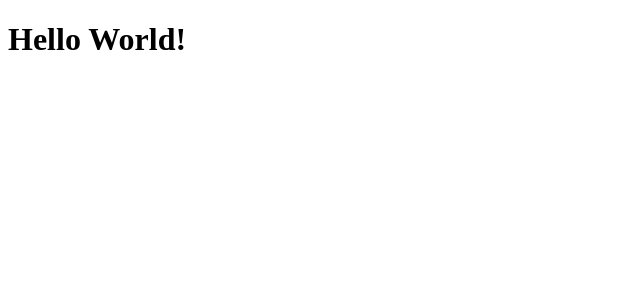
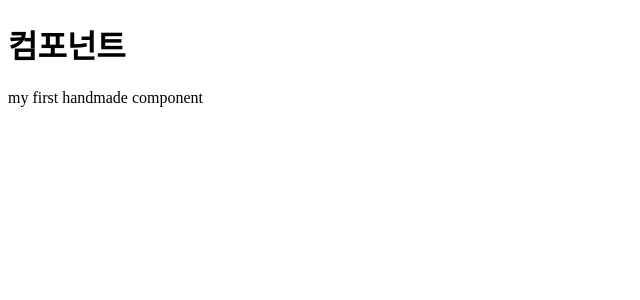
Before and after one commit to haero77/FE-vue-practice, a Vue app in the folder sucoding-excercise/ch05-components/: page / in a window 1280 px wide. Shown: the top 300 px of the page, without its empty margins (0-640 px from the left). Built offline with nearby package versions, Linux system fonts and the light colour scheme.

Commit message:
[수코딩](ch05 컴포넌트) 컴포넌트 전역 등록하기

```diff
--- a/sucoding-excercise/ch05-components/src/App.vue
+++ b/sucoding-excercise/ch05-components/src/App.vue
@@ -1,7 +1,11 @@
 <template>
-  <h1>Hello World!</h1>
+  <FirstChild />
 </template>
 
 <script>
 export default {}
 </script>
+
+<style>
+
+</style>
--- /dev/null
+++ b/sucoding-excercise/ch05-components/src/components/FirstChild.vue
@@ -0,0 +1,15 @@
+<template>
+<h1>컴포넌트</h1>
+  <p>my first handmade component</p>
+</template>
+
+
+<script>
+export default {
+  name: "FirstChild"
+}
+</script>
+
+<style scoped>
+
+</style>
--- a/sucoding-excercise/ch05-components/src/main.js
+++ b/sucoding-excercise/ch05-components/src/main.js
@@ -1,4 +1,16 @@
-import { createApp } from 'vue'
+// 컴포넌트의 전역 등록은 항상 src/main.js에서 진행
+// -> 전역 등록 시 뷰 앱의 모든 곳에서 등록한 컴포넌트 사용 가능.
+import {compile, createApp} from 'vue'
 import App from './App.vue'
 
-createApp(App).mount('#app')
+// 전역 등록할 컴포넌트 불러오기. 여기서 FirstChild를 '컴포넌트 인스턴스' 라고 함.
+import FirstChild from '@/components/FirstChild.vue';
+// import SecondChild from '@/components/SecondChild.vue';
+
+// 컴포넌트를 전역 등록하려면 애플리케이션 인스턴스 필요.
+// -> 애플리케이션 인스턴스를 변수에 할당
+const app = createApp(App);
+app
+    .component('FirstChild', FirstChild); // component() 애플리케이션 전역 등록
+    // .component('SecondChild', SecondChild); // 전역 등록할 컴포넌트 많은 경우
+app.mount('#app');
```
